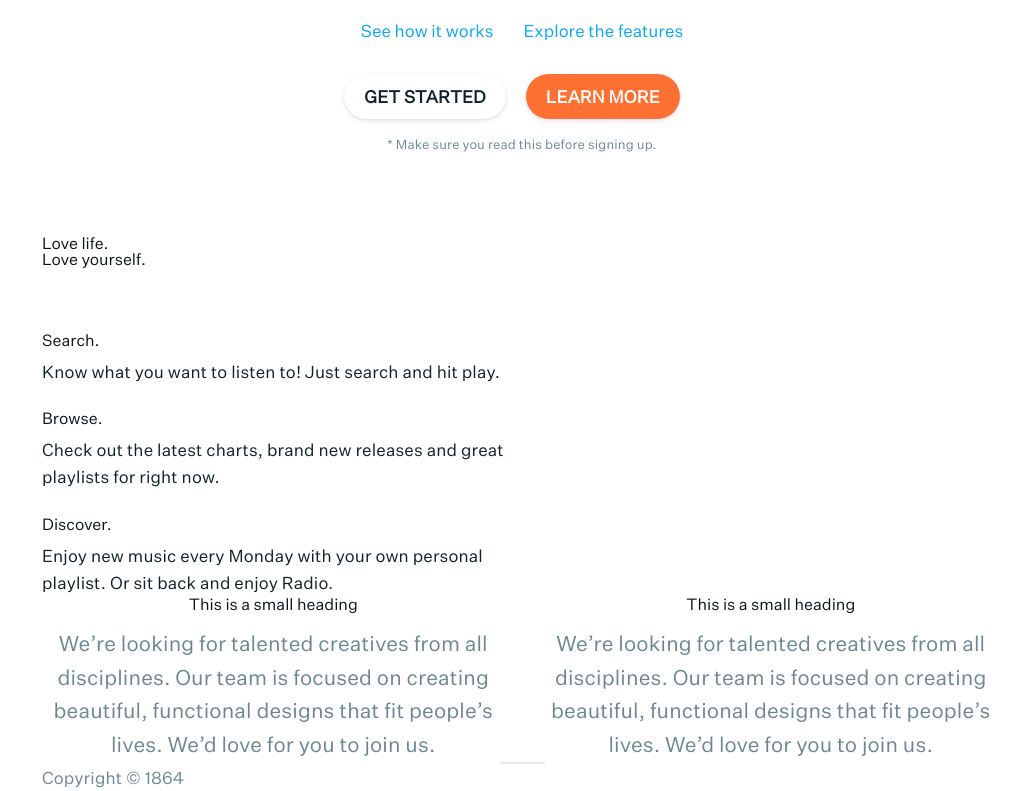
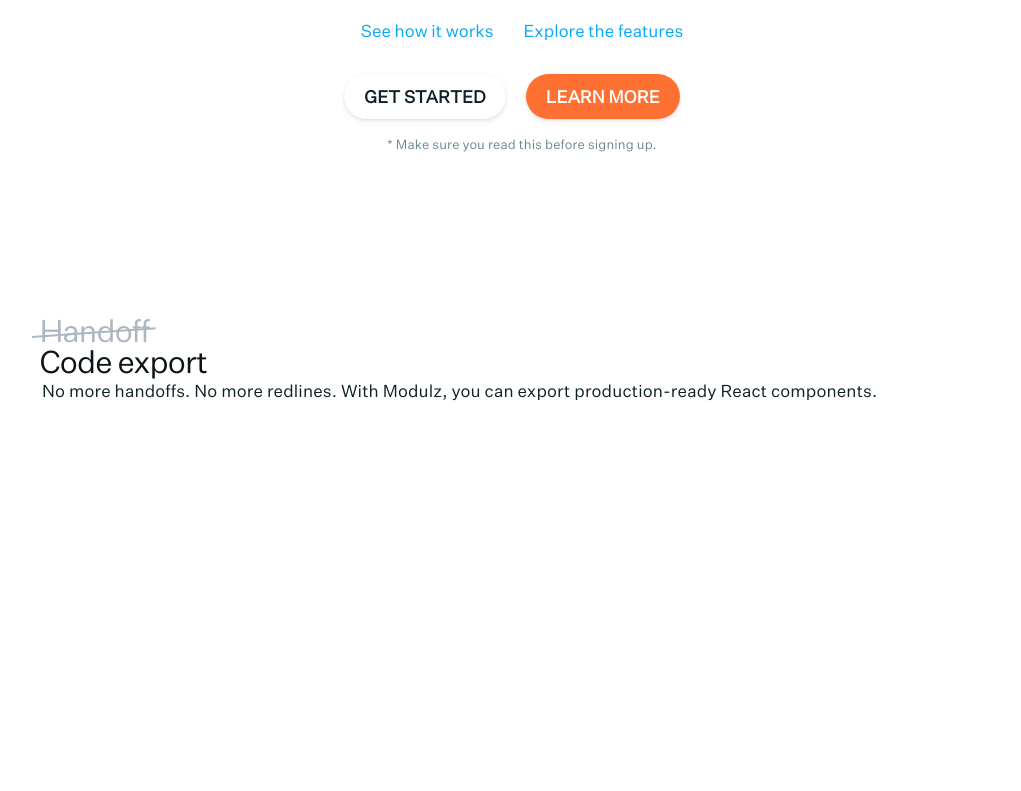
Before and after one commit to alobato/modulz-styled, a React (Create React App) app: page / in a window 1280 px wide. Shown: the part 760-1551 px from the top of the page, without its empty margins (118-1139 px from the left). After the commit the page ends 1244 px from the top, so only its background shows below. Built offline with nearby package versions, Linux system fonts and the light colour scheme.

Commit message:
Add Strike component. Abstract code export section. Clean up app.js

```diff
--- a/src/App.js
+++ b/src/App.js
@@ -14,6 +14,7 @@ import Divider from './components/Divider.js';
 
 import ButtonSelection from './templates/ButtonSelection.jsx';
 import Hero from './templates/Hero.jsx';
+import CodeExport from './templates/CodeExport.jsx';
 
 class App extends Component {
   render() {
@@ -45,68 +46,7 @@ class App extends Component {
 
         <ButtonSelection></ButtonSelection>
         <Hero></Hero>
-
-        <Section large amberTint>
-          <Container large>
-            <Spacing mb8>
-              <Heading large crimson>Love life.<br></br> Love yourself.</Heading>
-            </Spacing>
-            <Grid>
-              <GridColumn column_12 bps_column_6>
-                <Spacing mb5>
-                  <Spacing mb2>
-                    <Heading redShade>Search.</Heading>
-                  </Spacing>
-                  <Text>Know what you want to listen to! Just search and hit play.</Text>
-                </Spacing>
-                <Spacing mb5>
-                  <Spacing mb2>
-                    <Heading redShade>Browse.</Heading>
-                  </Spacing>
-                  <Text>Check out the latest charts, brand new releases and great playlists for right now.</Text>
-                </Spacing>
-                <Spacing>
-                  <Spacing mb2>
-                    <Heading redShade>Discover.</Heading>
-                  </Spacing>
-                  <Text>Enjoy new music every Monday with your own personal playlist. Or sit back and enjoy Radio.</Text>
-                </Spacing>
-              </GridColumn>
-              <GridColumn column_12 bps_column_6>
-
-              </GridColumn>
-            </Grid>
-          </Container>
-        </Section>
-
-        <Section large>
-          <Container large>
-            <Alignment bps_center>
-              <Grid>
-                <GridColumn column_12 bps_column_6>
-                  <Spacing mb3>
-                    <Heading thin>This is a small heading</Heading>
-                  </Spacing>
-                  <Text large gray_500>We’re looking for talented creatives from all disciplines. Our team is focused on creating beautiful, functional designs that fit people’s lives. We’d love for you to join us.</Text>
-                </GridColumn>
-                <GridColumn column_12 bps_column_6>
-                  <Spacing mb3>
-                    <Heading thin>This is a small heading</Heading>
-                  </Spacing>
-                  <Text large gray_500>We’re looking for talented creatives from all disciplines. Our team is focused on creating beautiful, functional designs that fit people’s lives. We’d love for you to join us.</Text>
-                </GridColumn>
-              </Grid>
-            </Alignment>
-          </Container>
-        </Section>
-
-        <Divider></Divider>
-
-        <Section medium gray_800>
-          <Container large>
-              <Text gray_500>Copyright &copy; 1864</Text>
-          </Container>
-        </Section>
+        <CodeExport></CodeExport>
 
       </div>
     );
--- a/src/components/Heading.js
+++ b/src/components/Heading.js
@@ -1,4 +1,5 @@
 import React from 'react';
+import PropTypes from 'prop-types';
 import styled, { css } from 'styled-components';
 import * as theme from './../theme/';
 
@@ -42,4 +43,15 @@ const Heading = styled.h3`
   `}
 `;
 
+Heading.propTypes = {
+  mode: PropTypes.oneOf([
+    'size1',
+    'size2',
+    'size3',
+    'size4',
+    'size5',
+    'size6'
+  ])
+}
+
 export default Heading;
--- /dev/null
+++ b/src/templates/CodeExport.jsx
@@ -0,0 +1,30 @@
+import React, { Component } from 'react';
+import Section from './../components/Section.js';
+import Container from './../components/Container.js';
+import Spacing from './../components/Spacing.js';
+import Heading from './../components/Heading.js';
+import Text from './../components/Text.js';
+
+import Strike from './Strike.jsx';
+
+class CodeExport extends Component {
+  render() {
+    return (
+      <Section size3>
+        <Container large>
+          <Heading size4>
+            <Strike>
+              Handoff
+            </Strike>
+            Code export
+          </Heading>
+          <Text size4>
+            No more handoffs. No more redlines. With Modulz, you can export production-ready React components.
+          </Text>
+        </Container>
+      </Section>
+    );
+  }
+}
+
+export default CodeExport;
--- /dev/null
+++ b/src/templates/Strike.jsx
@@ -0,0 +1,37 @@
+import React, { Component } from 'react';
+import PropTypes from 'prop-types';
+import styled from 'styled-components';
+import Heading from './../components/Heading.js';
+
+const StrikeEffect = styled.s`
+  display: inline-block;
+  position: relative;
+  text-decoration: none;
+  color: hsl(212, 15%, 72%);
+
+  &::after {
+    content: "";
+    position: absolute;
+    bottom: 8px;
+    left: -7px;
+    width: calc(100% + 14px);
+    height: 2px;
+    background-color: currentcolor;
+    transform: rotate(-4deg);
+    transform-origin: bottom left;
+  }
+`;
+
+class Strike extends Component {
+  render(){
+    return(
+      <div>
+        <StrikeEffect>
+          {this.props.children}
+        </StrikeEffect>
+      </div>
+    );
+  }
+}
+
+export default Strike;
```
